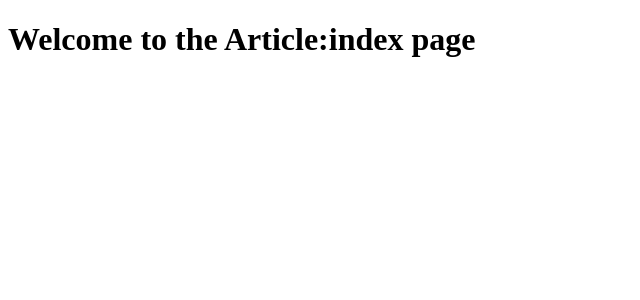
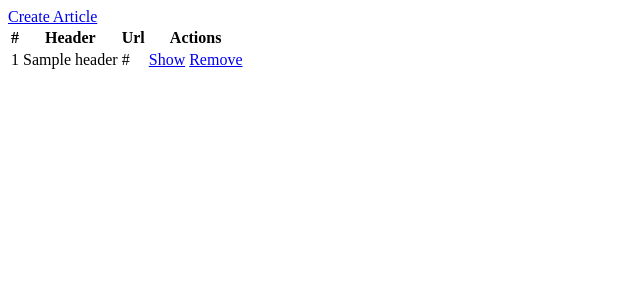
Before and after one commit to MichaelStrohyi/bakingshop_develop, a Symfony app: template src/AdminBundle/Resources/views/Article/index.html.twig in a window 1280 px wide. Shown: the top 300 px of the page, without its empty margins (0-640 px from the left). Run offline with Twig, Linux system fonts and the light colour scheme; the template is opened without the code that fills it: most values are stand-ins (such as "Sample title", 1, 10 or a date in 2020); some libraries are stand-ins or nearby versions.

Commit message:
[Admin] menu: display all articles

```diff
--- a/src/AdminBundle/Resources/views/Article/index.html.twig
+++ b/src/AdminBundle/Resources/views/Article/index.html.twig
@@ -1,7 +1,32 @@
-{% extends "::base.html.twig" %}
+{% extends "AdminBundle::layout.html.twig" %}
 
-{% block title %}AdminBundle:Article:index{% endblock %}
+{% block title %}Article | {{ parent() }}{% endblock %}
 
 {% block body %}
-<h1>Welcome to the Article:index page</h1>
+
+    <a href="#" class="btn btn-default">Create Article</a>
+
+    <table>
+        <thead>
+            <tr>
+                <th>#</th>
+                <th>Header</th>
+                <th>Url</th>
+                <th>Actions</th>
+            </tr>
+        </thead>
+        <tbody>
+            {% for article in article_list %}
+                <tr>
+                    <td>{{ loop.index }}</td>
+                    <td>{{ article.header }}</td>
+                    <td>{{ article.url }}</td>
+                    <td>
+                        <a href="#">Show</a>
+                        <a href="#">Remove</a>
+                    </td>
+                </tr>
+            {% endfor %}
+        </tbody>
+    </table>
 {% endblock %}
```
Also changed, not shown: src/AppBundle/Entity/Article.php (+14 -0 lines).
